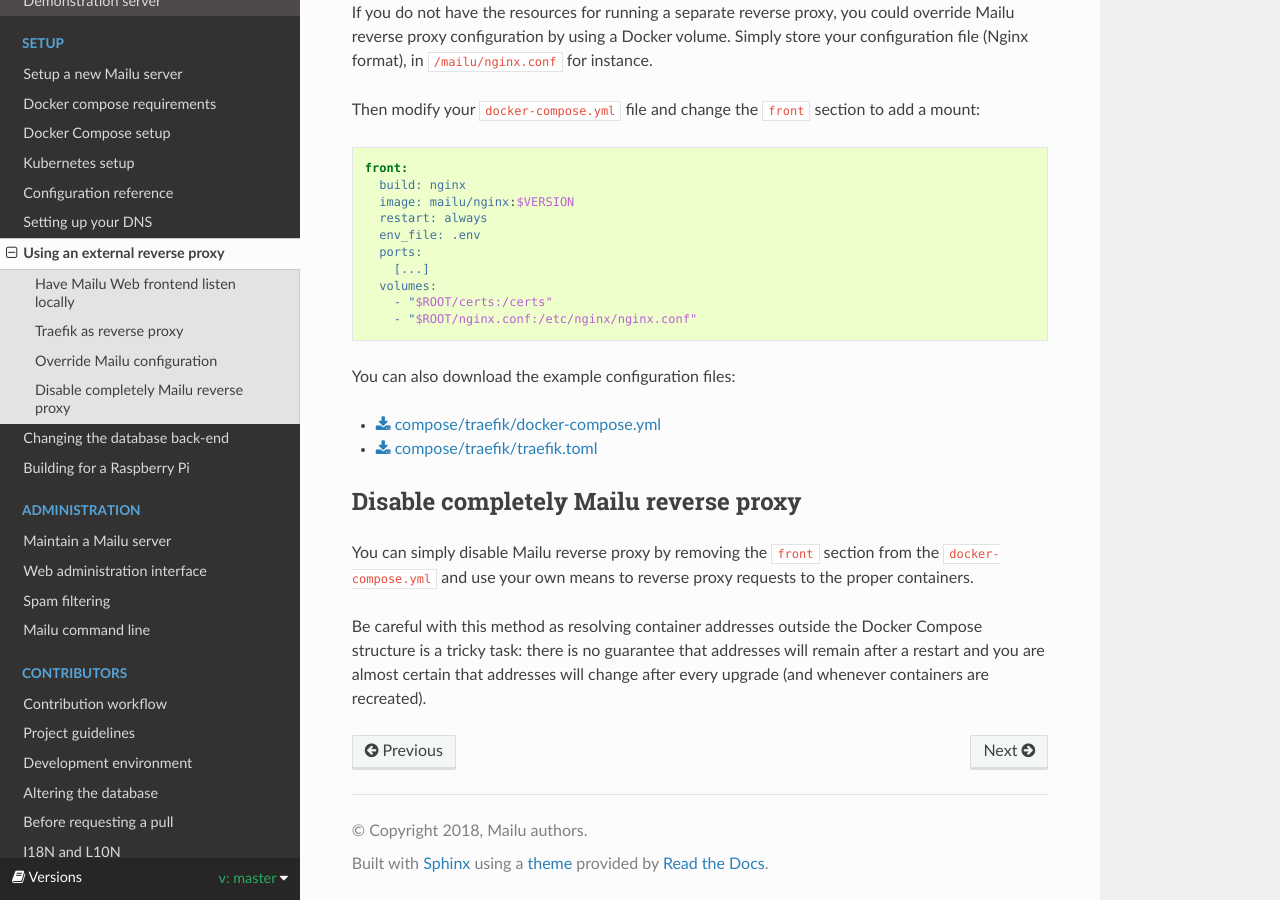
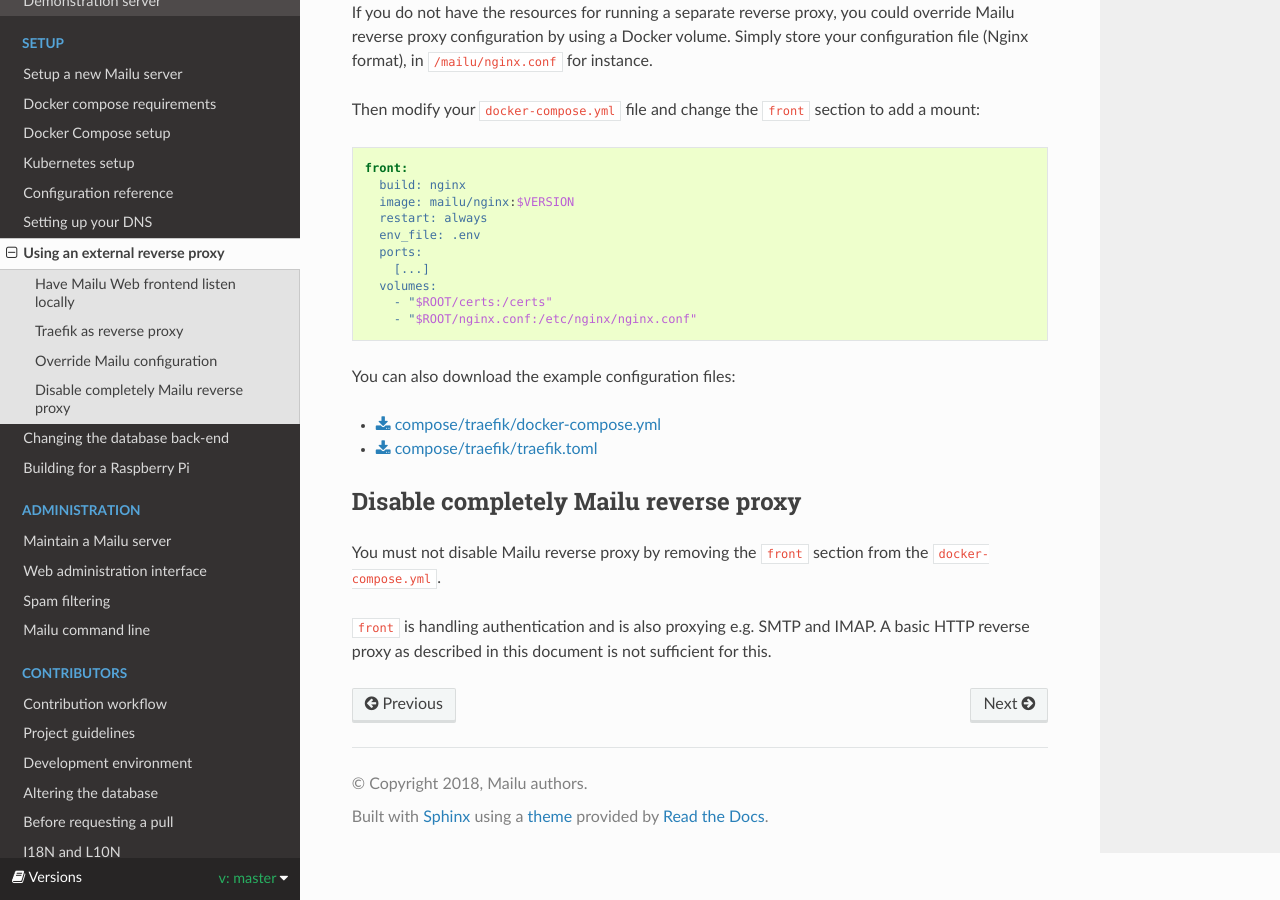
Before and after one commit to WillingDev0812/Mail-Management-Tool, a Sphinx documentation site: the page built from docs/reverse.rst, in a window 1280 px wide and 900 px high, scrolled down 4633 px. Built offline with Sphinx 7.4.7 and the Read the Docs theme 2.0.0, drawn with Linux system fonts in a browser that asks for light colours; formulas are drawn with MathJax 3.

Commit message:
add warning about removing front

```diff
--- a/docs/reverse.rst
+++ b/docs/reverse.rst
@@ -225,6 +225,6 @@ You can also download the example configuration files:
 Disable completely Mailu reverse proxy
 --------------------------------------
 
-You can simply disable Mailu reverse proxy by removing the ``front`` section from the ``docker-compose.yml`` and use your own means to reverse proxy requests to the proper containers.
+You must not disable Mailu reverse proxy by removing the ``front`` section from the ``docker-compose.yml``.
 
-Be careful with this method as resolving container addresses outside the Docker Compose structure is a tricky task: there is no guarantee that addresses will remain after a restart and you are almost certain that addresses will change after every upgrade (and whenever containers are recreated).
+``front`` is handling authentication and is also proxying e.g. SMTP and IMAP. A basic HTTP reverse proxy as described in this document is not sufficient for this.
```
